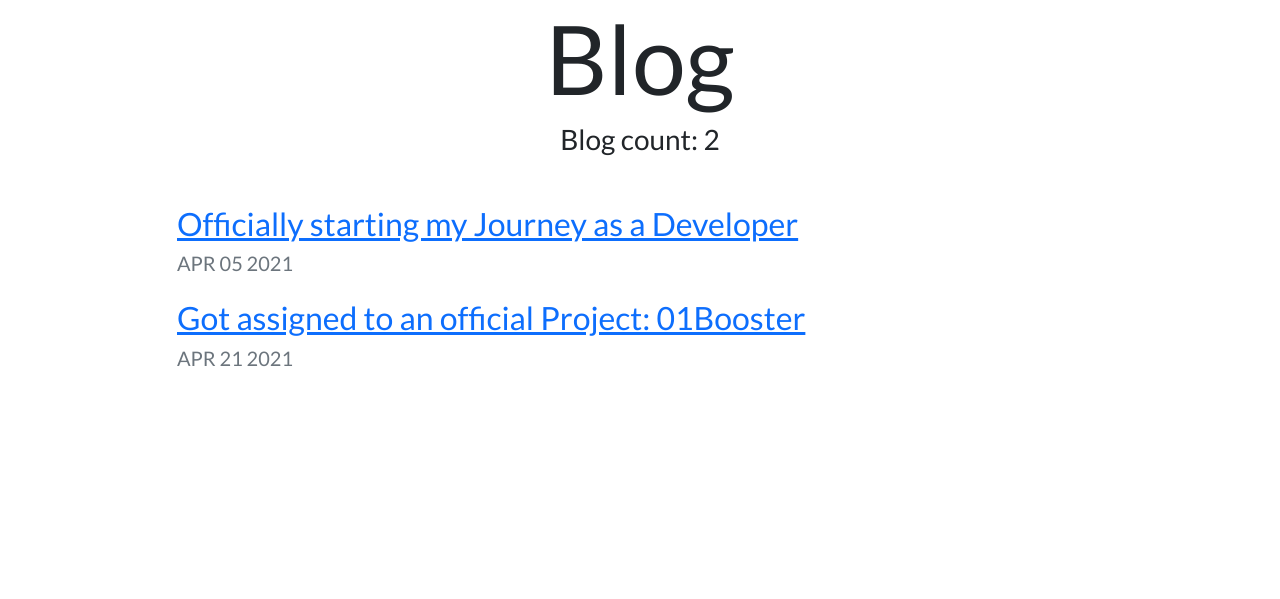
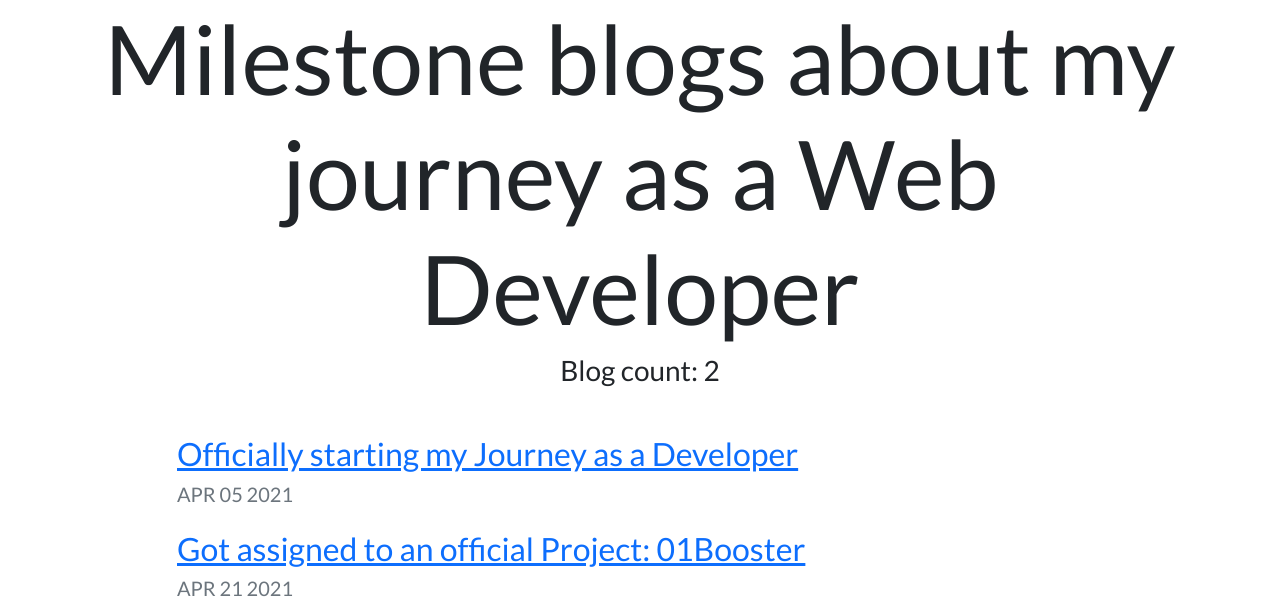
Before and after one commit to ziontavera/ziontavera-portfolio, a Django app: template blog/templates/blog/blogs.html in a window 1280 px wide. Shown: the part 56-655 px from the top of the page. Run offline with Django 4.2, Linux system fonts and the light colour scheme; the template is opened without the code that fills it: values that come from a table or form of the project are taken from there, others are empty; data comes from the database, SQL or seed files in the repository; parts of the project's set-up code (start-up, migrations or seed data) failed here and were passed over.

Commit message:
changed blog header

```diff
--- a/blog/templates/blog/blogs.html
+++ b/blog/templates/blog/blogs.html
@@ -1,6 +1,6 @@
 {% extends "portfolio/base.html" %} {% load static %} {% block content %}
 
-<h1 id="blogtitle" class="font-weight-bold text-center">Blog</h1>
+<h1 id="blogtitle" class="font-weight-bold text-center">Milestone blogs about my journey as a Web Developer</h1>
 
 <h3 class="text-center mb-5">Blog count: {{blogs.count}}</h3>
 
```
